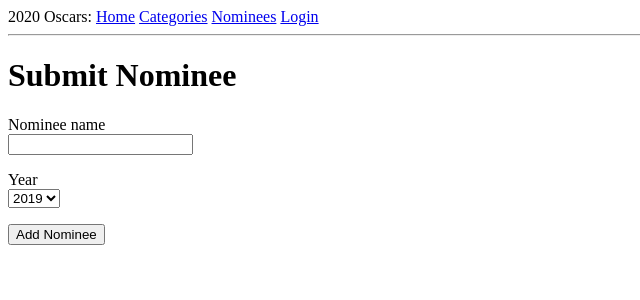
After one commit to sean-paulMauro/oscars, a Flask app: page /submit_nominee in a window 1280 px wide. The commit adds this page. Shown: the top 300 px of the page, without its empty margins (0-640 px from the left). Run offline with Flask 2, Linux system fonts and the light colour scheme.

Commit message:
ability to add nominees

```diff
--- a/app/forms.py
+++ b/app/forms.py
@@ -32,3 +32,8 @@ class SubmitCategoryForm(FlaskForm):
     points = SelectField('Points', coerce=int, choices=[(1, 1), (2, 2)])
     notes = StringField('Notes')
     submit = SubmitField('Add Category')
+
+class SubmitNomineeForm(FlaskForm):
+    nominee = StringField('Nominee name', validators=[DataRequired()])
+    year = SelectField('Year', coerce=int, choices=[(2019, 2019), (2020, 2020)])
+    submit = SubmitField('Add Nominee')
--- a/app/routes.py
+++ b/app/routes.py
@@ -1,8 +1,8 @@
 from flask import render_template, flash, redirect, url_for, request
 from app import app, db
-from app.forms import LoginForm, RegistrationForm, EditProfileForm, SubmitCategoryForm
+from app.forms import LoginForm, RegistrationForm, EditProfileForm, SubmitCategoryForm, SubmitNomineeForm
 from flask_login import current_user, login_user, logout_user, login_required
-from app.models import AppUser, CategoryLookup
+from app.models import AppUser, CategoryLookup, NomineeLookup
 from werkzeug.urls import url_parse
 from datetime import datetime
 
@@ -106,3 +106,26 @@ def submit_category():
         flash('Category added!')
         return redirect(url_for('categories'))
     return render_template('submit_category.html', title='Submit category', form=form)
+
+
+@app.route('/nominees', methods=['GET', 'POST'])
+@login_required
+def nominees():
+    if request.method == "POST":
+        if request.form.get('add_nominee') == "Add a Nominee":
+            return redirect(url_for('submit_nominee'))
+    rows = NomineeLookup.query.all()
+    return render_template('nominees.html', title='Nominees', rows=rows)
+
+
+@app.route('/submit_nominee', methods=['GET', 'POST'])
+def submit_nominee():
+    form = SubmitNomineeForm()
+    if form.validate_on_submit():
+        nominee = NomineeLookup(name=form.nominee.data,
+                                points=form.year.data)
+        db.session.add(nominee)
+        db.session.commit()
+        flash('Nominee added!')
+        return redirect(url_for('nominees'))
+    return render_template('submit_nominee.html', title='Submit nominee', form=form)
--- a/app/templates/base.html
+++ b/app/templates/base.html
@@ -8,6 +8,7 @@
         <div>2020 Oscars:
             <a href="{{ url_for('index') }}">Home</a>
             <a href="{{ url_for('categories') }}">Categories</a>
+            <a href="{{ url_for('nominees') }}">Nominees</a>
             {% if current_user.is_anonymous %}
             <a href="{{ url_for('login') }}">Login</a>
             {% else %}
--- /dev/null
+++ b/app/templates/submit_nominee.html
@@ -0,0 +1,23 @@
+{% extends "base.html" %}
+
+{% block content %}
+    <h1>Submit Nominee</h1>
+    <form action="" method="post">
+        {{ form.hidden_tag() }}
+        <p>
+            {{ form.nominee.label }}<br>
+            {{ form.nominee(cols=50, rows=1) }}<br>
+            {% for error in form.nominee.errors %}
+            <span style="color: red;">[{{ error }}]</span>
+            {% endfor %}
+        </p>
+        <p>
+            {{ form.year.label }}<br>
+            {{ form.year(cols=5, rows=1) }}<br>
+            {% for error in form.year.errors %}
+            <span style="color: red;">[{{ error }}]</span>
+            {% endfor %}
+        </p>
+        <p>{{ form.submit() }}</p>
+    </form>
+{% endblock %}
```
Also changed, not shown: app/templates/nominees.html (added, +21 -0 lines), app.db, 1 other file.
